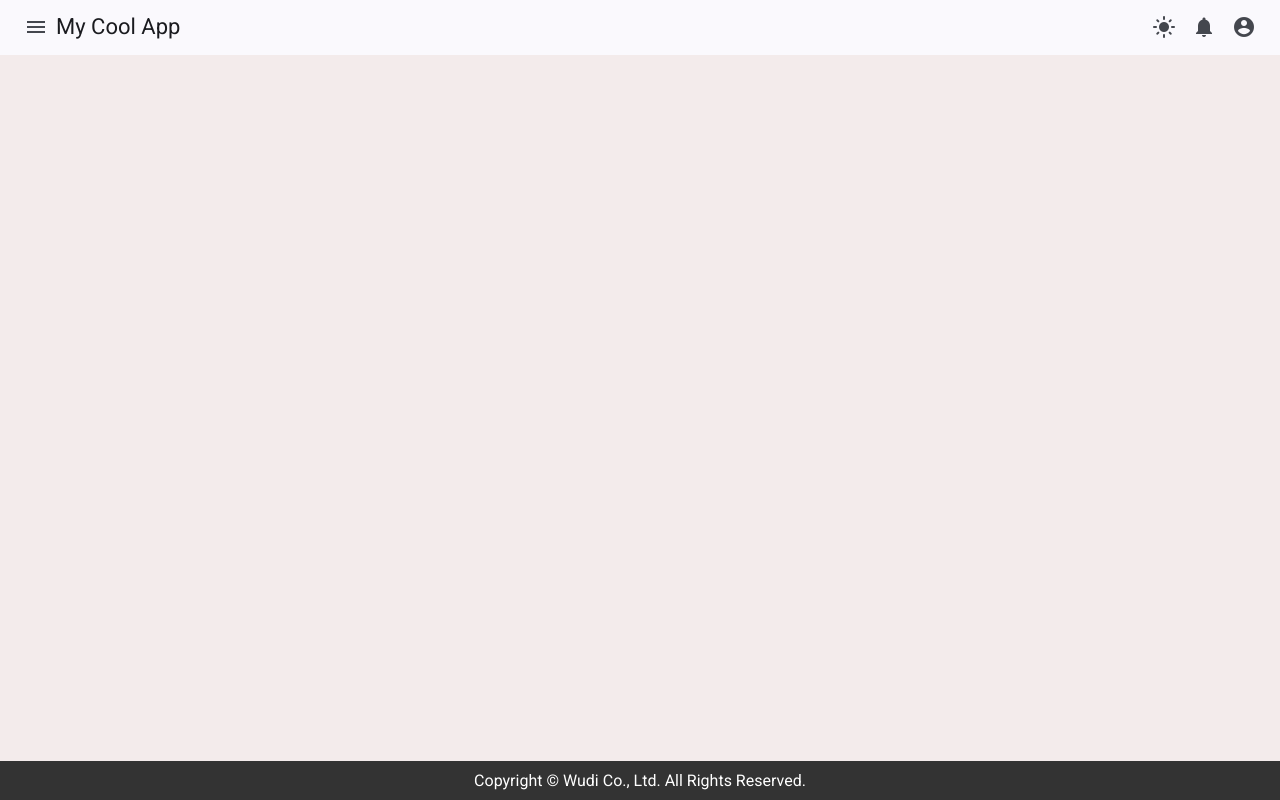
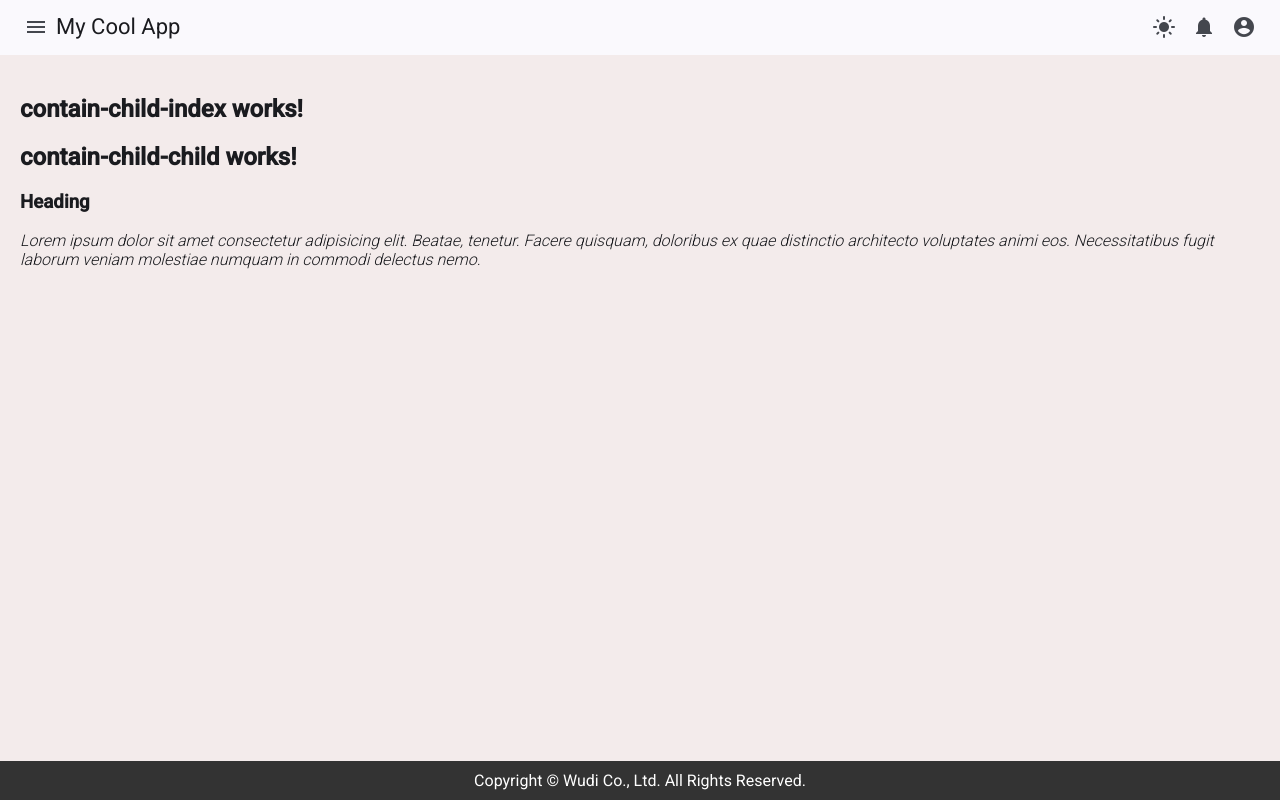
Before and after one commit to alisonwu6/my-angular-typescript-lab, an Angular app: page /contain-child in a window 1280 px wide. Before the commit this address led to /. Built offline with nearby package versions, Linux system fonts and the light colour scheme.

Commit message:
feat: @ContentChild()

```diff
--- a/src/app/app.routes.ts
+++ b/src/app/app.routes.ts
@@ -13,6 +13,7 @@ import { InputDecoratorIndexComponent } from './page/decorator/input-decorator-i
 import { OutputDecoratorIndexComponent } from './page/decorator/output-decorator-index/output-decorator-index.component';
 import { InputAndOutputDecoratorIndexComponent } from './page/decorator/input-and-output-decorator-index/input-and-output-decorator-index.component';
 import { ViewChildIndexComponent } from './page/decorator/view-child-index/view-child-index.component';
+import { ContainChildIndexComponent } from './page/decorator/contain-child-index/contain-child-index.component';
 
 export const routes: Routes = [
   { path: 'portfolio', component: PortfolioComponent },
@@ -27,6 +28,7 @@ export const routes: Routes = [
   { path: 'output-decorator', component: OutputDecoratorIndexComponent},
   { path: 'input-output-decorator', component: InputAndOutputDecoratorIndexComponent},
   { path: 'view-child', component: ViewChildIndexComponent},
+  { path: 'contain-child', component: ContainChildIndexComponent},
   { path: 'login', component: LoginComponent },
   { path: 'todo', component: TodoListComponent },
 ];
--- a/src/app/layout/layout.config.ts
+++ b/src/app/layout/layout.config.ts
@@ -11,6 +11,7 @@ export const NAV_MENU = [
   { title: 'Output Decorator', icon: '', route: '/output-decorator' },
   { title: 'Input & Output', icon: '', route: '/input-output-decorator' },
   { title: '@ViewChild', icon: '', route: '/view-child' },
+  { title: '@ContainChild', icon: '', route: '/contain-child' },
   { title: 'To Do List', icon: '', route: '/todo' },
   { title: 'Dashboard', icon: '', route: '/dashboard' },
   { title: 'Users', icon: '', route: '/users' },
--- /dev/null
+++ b/src/app/page/decorator/contain-child-child/contain-child-child.component.html
@@ -0,0 +1,2 @@
+<h2>contain-child-child works!</h2>
+<ng-content></ng-content>
--- /dev/null
+++ b/src/app/page/decorator/contain-child-child/contain-child-child.component.ts
@@ -0,0 +1,24 @@
+import { CommonModule } from '@angular/common';
+import {
+  AfterContentInit,
+  Component,
+  ContentChild,
+  ElementRef,
+} from '@angular/core';
+
+@Component({
+  selector: 'app-contain-child-child',
+  imports: [CommonModule],
+  templateUrl: './contain-child-child.component.html',
+  styleUrl: './contain-child-child.component.scss',
+})
+export class ContainChildChildComponent implements AfterContentInit {
+  // to manipulate the DOM using the ContentChild - make use of the ngAfterContentInit() lifecycle hook.
+  @ContentChild('showPara') paraRef?: ElementRef;
+
+  ngAfterContentInit(): void {
+    const content = this.paraRef?.nativeElement;
+    content.style.fontStyle = 'Italic';
+    content.style.fontWeight = 350;
+  }
+}
--- /dev/null
+++ b/src/app/page/decorator/contain-child-index/contain-child-index.component.html
@@ -0,0 +1,11 @@
+<h2>contain-child-index works!</h2>
+
+<app-contain-child-child>
+  <section>
+    <h3>Heading</h3>
+    <p #showPara>Lorem ipsum dolor sit amet consectetur adipisicing elit. Beatae, tenetur.
+      Facere quisquam, doloribus ex quae distinctio architecto voluptates animi eos. Necessitatibus fugit
+      laborum veniam molestiae numquam in commodi delectus nemo.
+    </p>
+  </section>
+</app-contain-child-child>
```
Also changed, not shown: src/app/page/decorator/contain-child-index/contain-child-index.component.ts (added, +12 -0 lines), src/app/page/decorator/contain-child-child/contain-child-child.component.scss (added), src/app/page/decorator/contain-child-index/contain-child-index.component.scss (added), 2 other files (tests, documents, lock files or other folders).
